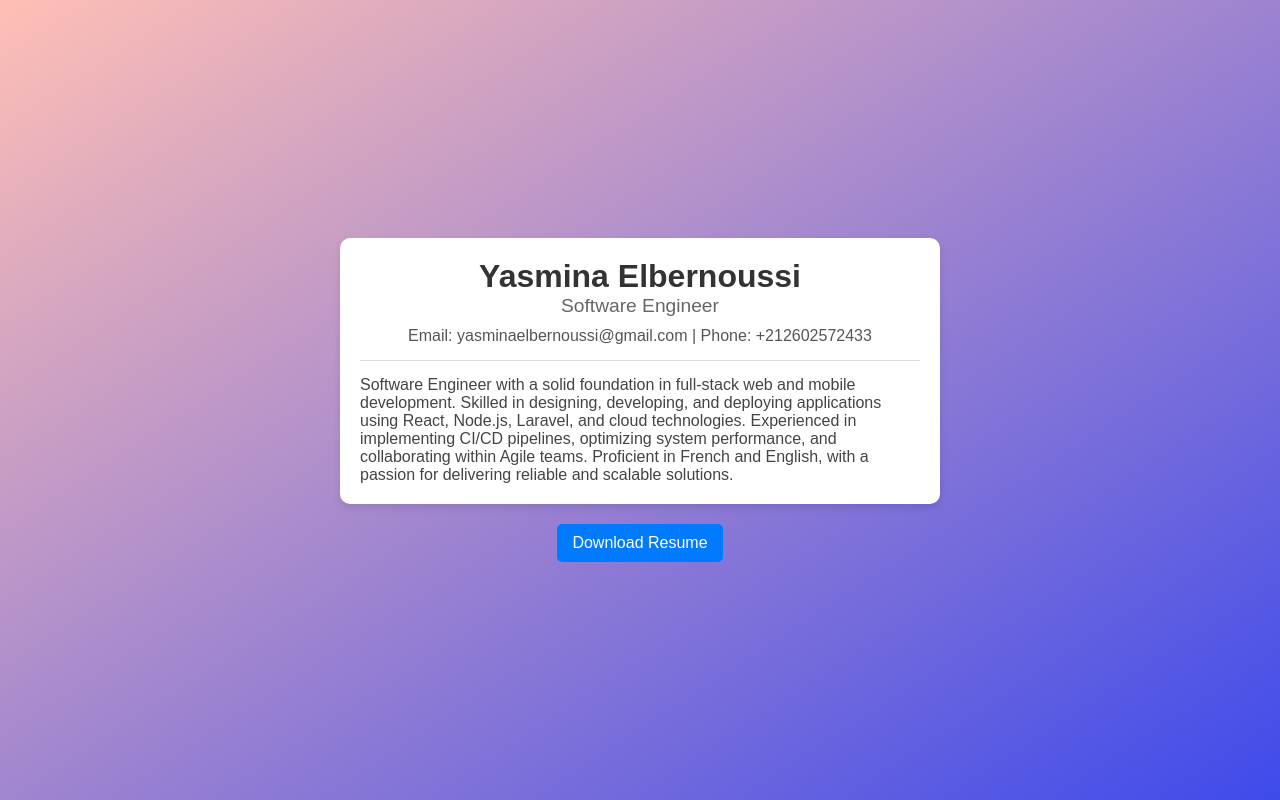
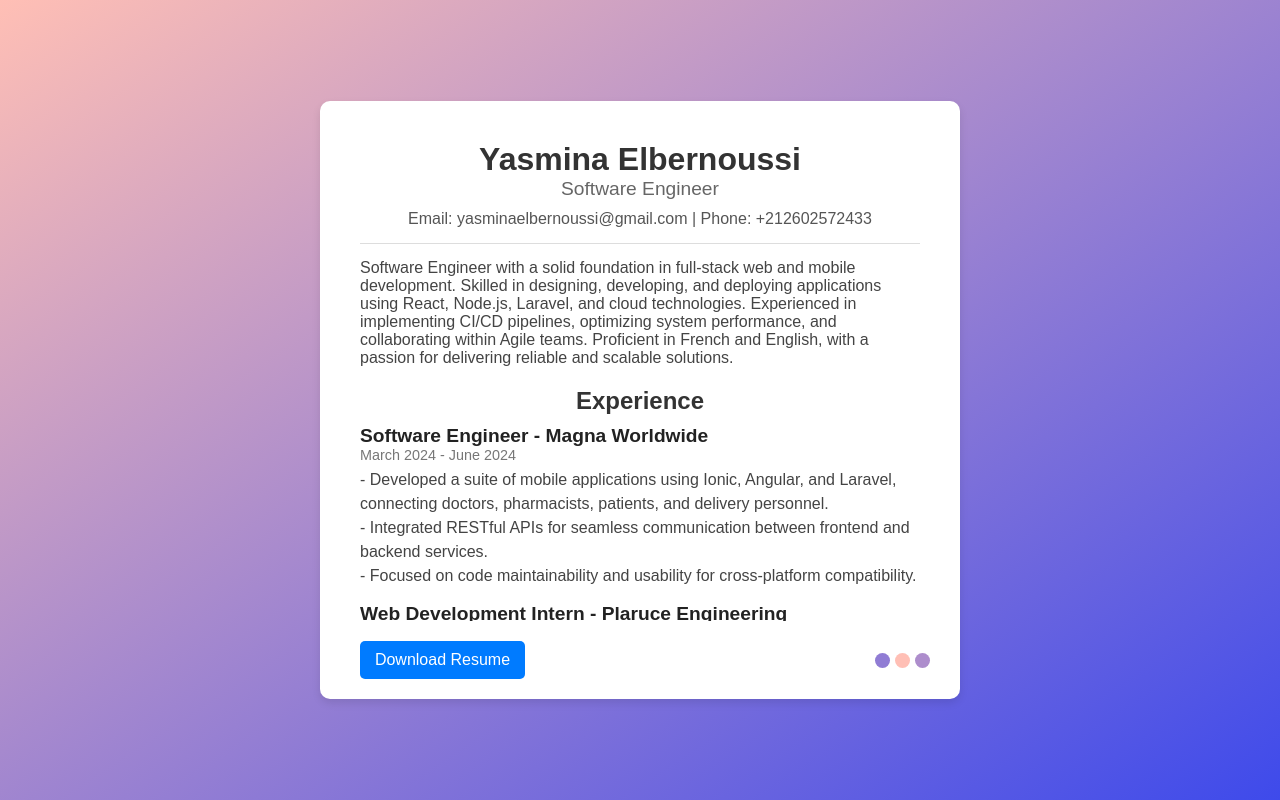
Before and after one commit to e-Yasmina/portfolio, a React (Create React App) app: page /Portfolio/resume in a window 1280 px wide. Built offline with nearby package versions, Linux system fonts and the light colour scheme.

Commit message:
making the resume scrollable

```diff
--- a/src/Pages/Menu/Menu.js
+++ b/src/Pages/Menu/Menu.js
@@ -19,7 +19,7 @@ const Menu = () => {
     { name: "Education", path: "/Portfolio/notAvailablePage" },
     { name: "Blogs", path: "/Portfolio/notAvailablePage" },
     { name: "Contact", path: "/Portfolio/contact" },
-    { name: "Resume", path: "/Portfolio/notAvailablePage" },
+    { name: "Resume", path: "/Portfolio/resume" },
 
   ];
 
--- a/src/Pages/Resume/Resume.css
+++ b/src/Pages/Resume/Resume.css
@@ -5,17 +5,20 @@
     flex-direction: column;
     align-items: center;
     justify-content: center;
-    min-height: 100vh;
+    /* min-height: 100vh; */
     /* background-color: #f4f4f4; */
     background-color: transparent;
-    padding: 20px;
-  }
-
-  .resume-card {
     background: white;
     padding: 20px;
     border-radius: 10px;
     box-shadow: 0 4px 8px rgba(0, 0, 0, 0.1);
+
+  }
+
+  .resume-card {
+    max-height: 500px; /* Adjust height as needed */
+    overflow-y: auto;
+    padding: 20px;
     width: 100%;
     max-width: 600px;
     text-align: center;
@@ -50,9 +53,17 @@
     color: #444;
     text-align: left;
   }
-
+  .resume-buttons {
+    display: flex;
+    flex-direction: row;
+    gap: 350px;
+    justify-content: center;
+    align-items: center;
+    margin-top: 20px;
+    margin-right: 10px;
+  }
   .resume-download-button {
-    margin-top: 20px;
+    justify-self: start;
     background-color: #007bff;
     color: white;
     padding: 10px 15px;
@@ -66,3 +77,51 @@
   .resume-download-button:hover {
     background-color: #0056b3;
   }
+
+  .resume-section {
+    margin-top: 20px;
+  }
+
+  .resume-section-title {
+    font-size: 1.5rem;
+    font-weight: bold;
+    color: #333;
+    margin-bottom: 10px;
+  }
+
+  .resume-experience {
+    margin-bottom: 15px;
+  }
+
+  .resume-experience-title {
+    font-size: 1.2rem;
+    font-weight: bold;
+    color: #222;
+    text-align: left;
+  }
+
+  .resume-experience-date {
+    font-size: 0.9rem;
+    color: #777;
+    margin-bottom: 5px;
+    text-align: left;
+  }
+
+  .resume-experience-description {
+    font-size: 1rem;
+    color: #444;
+    line-height: 1.5;
+    text-align: left;
+  }
+
+  .resume-skills-list {
+    list-style-type: none;
+    padding: 0;
+  }
+
+  .resume-skills-list li {
+    font-size: 1rem;
+    color: #444;
+    margin-bottom: 5px;
+    text-align: left;
+  }
--- a/src/Pages/Resume/Resume.js
+++ b/src/Pages/Resume/Resume.js
@@ -1,13 +1,16 @@
 import React, { useRef } from "react";
 import { useReactToPrint } from "react-to-print";
+import { useNavigate } from "react-router-dom";
 import jsPDF from "jspdf";
 import html2canvas from "html2canvas";
 import "./Resume.css"; // Import external CSS file
+import AnimatedDots from "../../Components/AnimatedDots/AnimatedDots";
 
 const Resume = () => {
   //const resumeRef = useRef();
   const resumeRef = useRef(null);
   console.log("Resume Ref:", resumeRef.current);
+  const navigate = useNavigate();
 
   const handlePrint = useReactToPrint({
     content: () => resumeRef.current,
@@ -43,7 +46,13 @@ const Resume = () => {
 
     pdf.save("My_Resume.pdf");
   };
+  const triggerAnimation = () => {
+    navigate("/Portfolio/menu");
+    //setIsAnimatingOut(true); // Start the exit animation
+    // setTimeout(() => {
 
+    // }, 2000);
+  };
   return (
     <div className="resume-container">
       <div className="resume-card">
@@ -55,7 +64,43 @@ const Resume = () => {
           <p className="resume-description">
           Software Engineer with a solid foundation in full-stack web and mobile development. Skilled in designing, developing, and deploying applications using React, Node.js, Laravel, and cloud technologies. Experienced in implementing CI/CD pipelines, optimizing system performance, and collaborating within Agile teams. Proficient in French and English, with a passion for delivering reliable and scalable solutions.
           </p>
+          <div className="resume-section">
+            <h2 className="resume-section-title">Experience</h2>
+            <div className="resume-experience">
+              <h3 className="resume-experience-title">Software Engineer - Magna Worldwide</h3>
+              <p className="resume-experience-date">March 2024 - June 2024</p>
+              <p className="resume-experience-description">
+                - Developed a suite of mobile applications using Ionic, Angular, and Laravel, connecting doctors, pharmacists, patients, and delivery personnel. <br />
+                - Integrated RESTful APIs for seamless communication between frontend and backend services. <br />
+                - Focused on code maintainability and usability for cross-platform compatibility.
+              </p>
+            </div>
+
+            <div className="resume-experience">
+               <h3 className="resume-experience-title">Web Development Intern - Plaruce Engineering</h3>
+               <p className="resume-experience-date">Jun 2020 - Dec 2021</p>
+               <p className="resume-experience-description">
+                  - Designed and developed a company-focused website using WordPress, HTML, and CSS. <br />
+                  - Implemented an SEO strategy to enhance the website’s online visibility.
+               </p>
+            </div>
+          </div>
+          <div className="resume-section">
+            <h2 className="resume-section-title">Skills</h2>
+            <ul className="resume-skills-list">
+               <li><strong>Programming Languages:</strong> JavaScript, Python, PHP, Java.</li>
+               <li><strong>Frameworks:</strong> React, Node.js, Laravel, Spring Boot.</li>
+               <li><strong>Web Technologies:</strong> HTML, CSS, Bootstrap, RESTful APIs.</li>
+               <li><strong>Database Management:</strong> SQL, NoSQL (DynamoDB), PL/SQL.</li>
+               <li><strong>Cloud Computing:</strong> Familiarity with AWS services such as Lambda, S3.</li>
+               <li><strong>DevOps:</strong> CI/CD pipelines (GitLab CI, Jenkins).</li>
+               <li><strong>Tools:</strong> Docker, Kubernetes, AWS CLI.</li>
+            </ul>
+           </div>
+
+
         </div>
+
       </div>
       <div className="resume-buttons">
         {/* <button onClick={handlePrint} className="resume-print-button">
@@ -64,6 +109,7 @@ const Resume = () => {
         <button onClick={handleDownload} className="resume-download-button">
           Download Resume
         </button>
+        <AnimatedDots onButtonClick={triggerAnimation} />
       </div>
     </div>
   );
```
